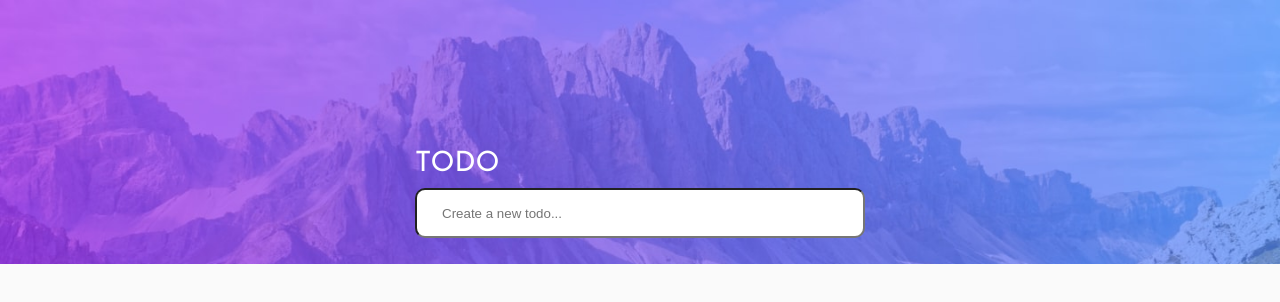
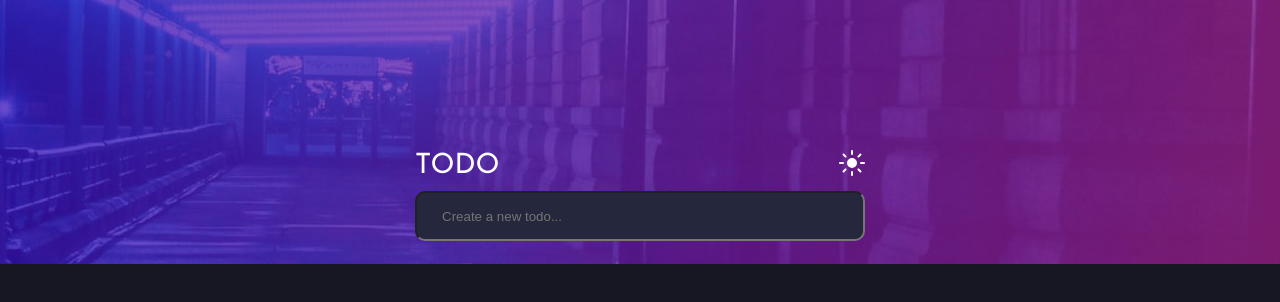
Before and after one commit to guzuro/todo-svelte-fm, a Svelte app: page / in a window 1280 px wide. Shown: the top 302 px of the page. Built offline with nearby package versions, Linux system fonts and the light colour scheme.

Commit message:
theme toggle

```diff
--- a/src/components/Todo.svelte
+++ b/src/components/Todo.svelte
@@ -1,6 +1,7 @@
 <script lang="ts">
   import { getDefaultTodo } from "../todo.factory";
   import type { ITodo } from "../types";
+  import { getCurrentTheme, themeState, toggleTheme } from "../utils/theme";
   import TodoList from "./TodoList.svelte";
 
   let todos = $state<ITodo[]>([]);
@@ -44,6 +45,14 @@
   <div class="todo-inner">
     <div class="todo-header">
       <h1>TODO</h1>
+
+      <a class="theme-toggle" onclick={toggleTheme}>
+        {#if $themeState === "dark"}
+          <img src="/icons/icon-sun.svg" />
+        {:else}
+          <img src="/icons/icon-moon.svg" />
+        {/if}
+      </a>
     </div>
 
     <input
@@ -76,11 +85,20 @@
     margin: 0 auto;
   }
 
+  .theme-toggle {
+    cursor: pointer;
+
+    &:hover {
+      opacity: 0.75;
+    }
+  }
+
   .todo-header {
     margin-bottom: 10px;
     display: flex;
     align-items: center;
     flex-wrap: wrap;
+    justify-content: space-between;
 
     h1 {
       font-size: 28px;
--- a/src/main.ts
+++ b/src/main.ts
@@ -1,6 +1,9 @@
 import { mount } from 'svelte'
 import './app.css'
 import App from './App.svelte'
+import { initTheme } from './utils/theme'
+
+initTheme()
 
 const app = mount(App, {
   target: document.getElementById('app')!,
--- /dev/null
+++ b/src/utils/theme.ts
@@ -0,0 +1,43 @@
+import { writable } from "svelte/store";
+
+export  type Theme = "light" | "dark";
+
+const THEME_LOCAL_STORAGE_KEY = "theme"
+const systemTheme = window.matchMedia('(prefers-color-scheme: dark)') ? "dark" : "light"
+
+export const getCurrentTheme = () => {
+    const html = document.documentElement;
+
+    return html.getAttribute("data-theme") as Theme | null;
+}
+
+export const themeState = writable(getCurrentTheme() ?? systemTheme)
+
+export const setTheme = (theme: Theme) => {
+  document.documentElement.setAttribute('data-theme', theme);
+
+  localStorage.setItem('theme', theme);
+
+  themeState.set(theme)
+}
+
+export const toggleTheme = (): Theme => {
+    const currentTheme = getCurrentTheme();
+
+     const newTheme: Theme = currentTheme === "dark" ? "light" : "dark";
+
+    setTheme(newTheme)
+
+    return newTheme;
+}
+
+
+
+
+export const initTheme = () => {
+  const savedTheme = localStorage.getItem(THEME_LOCAL_STORAGE_KEY) as Theme | null;
+
+  const themeToUse: Theme = savedTheme ?? systemTheme;
+
+  setTheme(themeToUse);
+}
```
